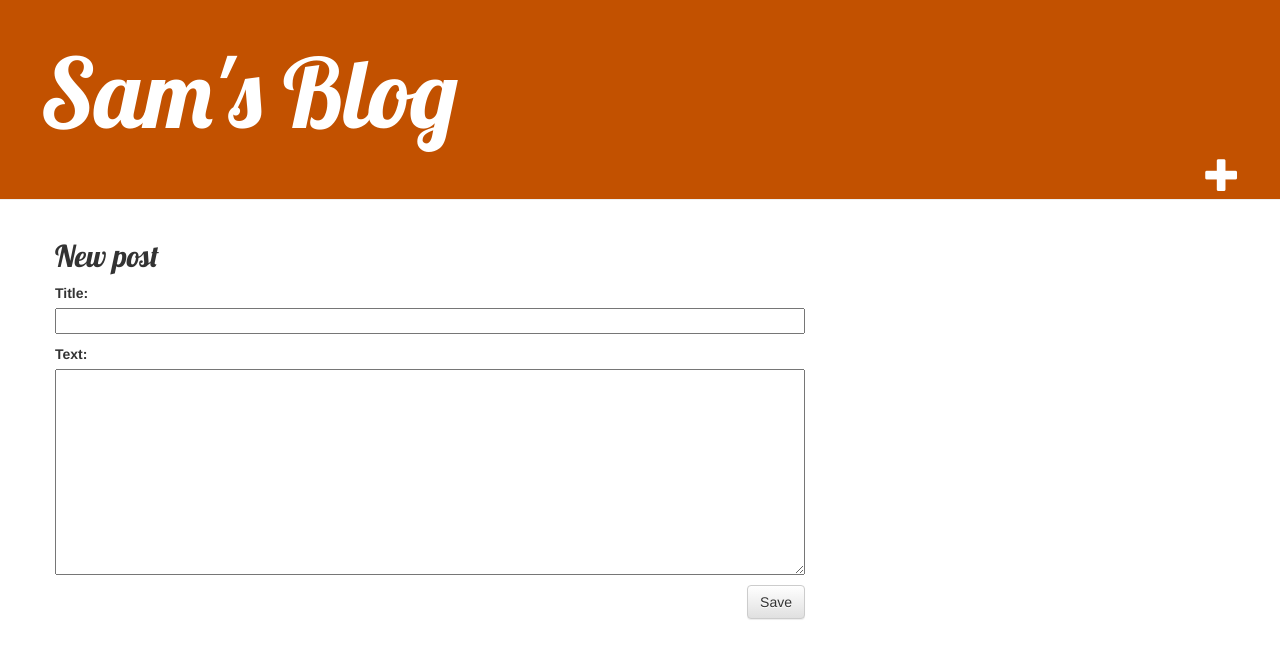
After one commit to saminallcaps/my-first-blog, a Django app: page /post/new/ in a window 1280 px wide. The commit adds this page. Shown: the top 659 px of the page. Run offline with Django 3.2, Linux system fonts and the light colour scheme; the visitor is signed in with stand-in values (Sample User, id 1); some libraries are stand-ins or nearby versions.

Commit message:
Added views to create and edit posts.

```diff
--- /dev/null
+++ b/blog/forms.py
@@ -0,0 +1,7 @@
+from django import forms
+from .models import Post
+
+class PostForm(forms.ModelForm):
+    class Meta:
+        model = Post
+        fields = ('title', 'text',)
--- a/blog/static/css/blog.css
+++ b/blog/static/css/blog.css
@@ -2,11 +2,12 @@
     background-color: #C25100;
     margin-top: 0;
     padding: 20px 20px 20px 40px;
+    height:200px
 }
 
 .page-header h1, .page-header h1 a, .page-header h1 a:visited, .page_header h1 a:active{
     color: #ffffff;
-    font-size: 36pt;
+    font-size: 72pt;
     text-decoration: none;
 }
 
@@ -35,6 +36,8 @@ h1, h2, h3, h4 {
     float: right;
     font-size: 26pt;
     margin-right: 20px;
+    margin-bottom: 20px;
+
 }
 
 .post {
--- a/blog/templates/blog/base.html
+++ b/blog/templates/blog/base.html
@@ -10,6 +10,9 @@
     <body>
         <div class = "page-header">
             <h1><a href="/">Sam's Blog</a></h1>
+            {% if user.is_authenticated %}
+                <a href="{% url 'post_new' %}" class = "top-menu"><span class="glyphicon glyphicon-plus"></span></a>
+            {% endif %}
         </div>
         <div class = "content container">
             <div class = "row">
--- a/blog/templates/blog/post_detail.html
+++ b/blog/templates/blog/post_detail.html
@@ -8,6 +8,9 @@
         </div>
     {% endif %}
     <h2>{{ post.title }}</h2>
+    {% if user.is_authenticated %}
+        <a class="btn btn-default" href = "{% url 'post_edit' pk=post.pk %}"><span class="glyphicon glyphicon-pencil"></span> </a>
+    {% endif %}
     <p>{{ post.text|linebreaksbr }}</p>
 </div>
 {% endblock %}
--- /dev/null
+++ b/blog/templates/blog/post_edit.html
@@ -0,0 +1,9 @@
+{% extends 'blog/base.html' %}
+
+{% block content %}
+    <h2>New post</h2>
+    <form method="POST" class="post-form">{% csrf_token %}
+        {{ form.as_p }}
+        <button type="submit" class="save btn btn-default">Save</button>
+    </form>
+{% endblock %}
--- a/blog/urls.py
+++ b/blog/urls.py
@@ -4,4 +4,6 @@ from blog import views
 urlpatterns = [
     path('', views.post_list, name = 'post_list'),
     path('post/<int:pk>/', views.post_detail, name='post_detail'),
+    path('post/new/', views.post_new, name='post_new'),
+    path('post/<int:pk>/edit/', views.post_edit, name='post_edit'),
 ]
--- a/blog/views.py
+++ b/blog/views.py
@@ -1,6 +1,8 @@
 from django.shortcuts import render, get_object_or_404
 from django.utils import timezone
 from blog.models import Post
+from .forms import PostForm
+from django.shortcuts import redirect
 
 def post_list(request):
     posts = Post.objects.filter(published_date__lte=timezone.now()).order_by('published_date')
@@ -9,3 +11,30 @@ def post_list(request):
 def post_detail(request, pk):
     post = get_object_or_404(Post, pk=pk)
     return render(request, 'blog/post_detail.html', {'post': post})
+
+def post_new(request):
+    if request.method == "POST":
+        form = PostForm(request.POST)
+        if form.is_valid():
+            post = form.save(commit=False)
+            post.author=request.user
+            post.published_date=timezone.now()
+            post.save()
+            return redirect('post_detail', pk=post.pk)
+    else:
+        form = PostForm()
+    return render(request, 'blog/post_edit.html', {'form': form})
+
+def post_edit(request, pk):
+    post = get_object_or_404(Post, pk=pk)
+    if request.method == "POST":
+        form = PostForm(request.POST, instance=post)
+        if form.is_valid():
+            post = form.save(commit=False)
+            post.author=request.user
+            post.published_date=timezone.now()
+            post.save()
+            return redirect('post_detail', pk=post.pk)
+    else:
+        form = PostForm(instance=post)
+    return render(request, 'blog/post_edit.html', {'form': form})
```
